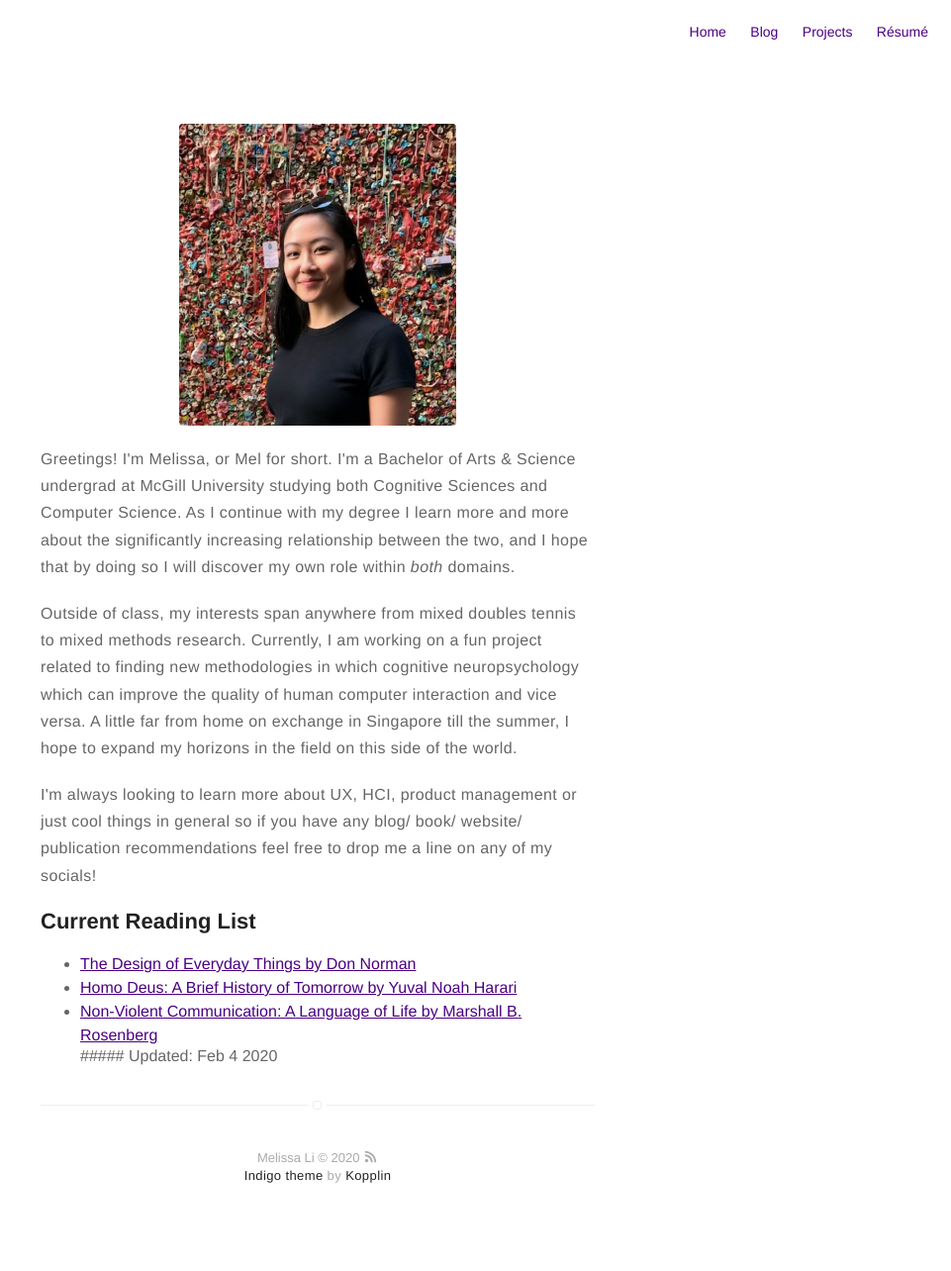
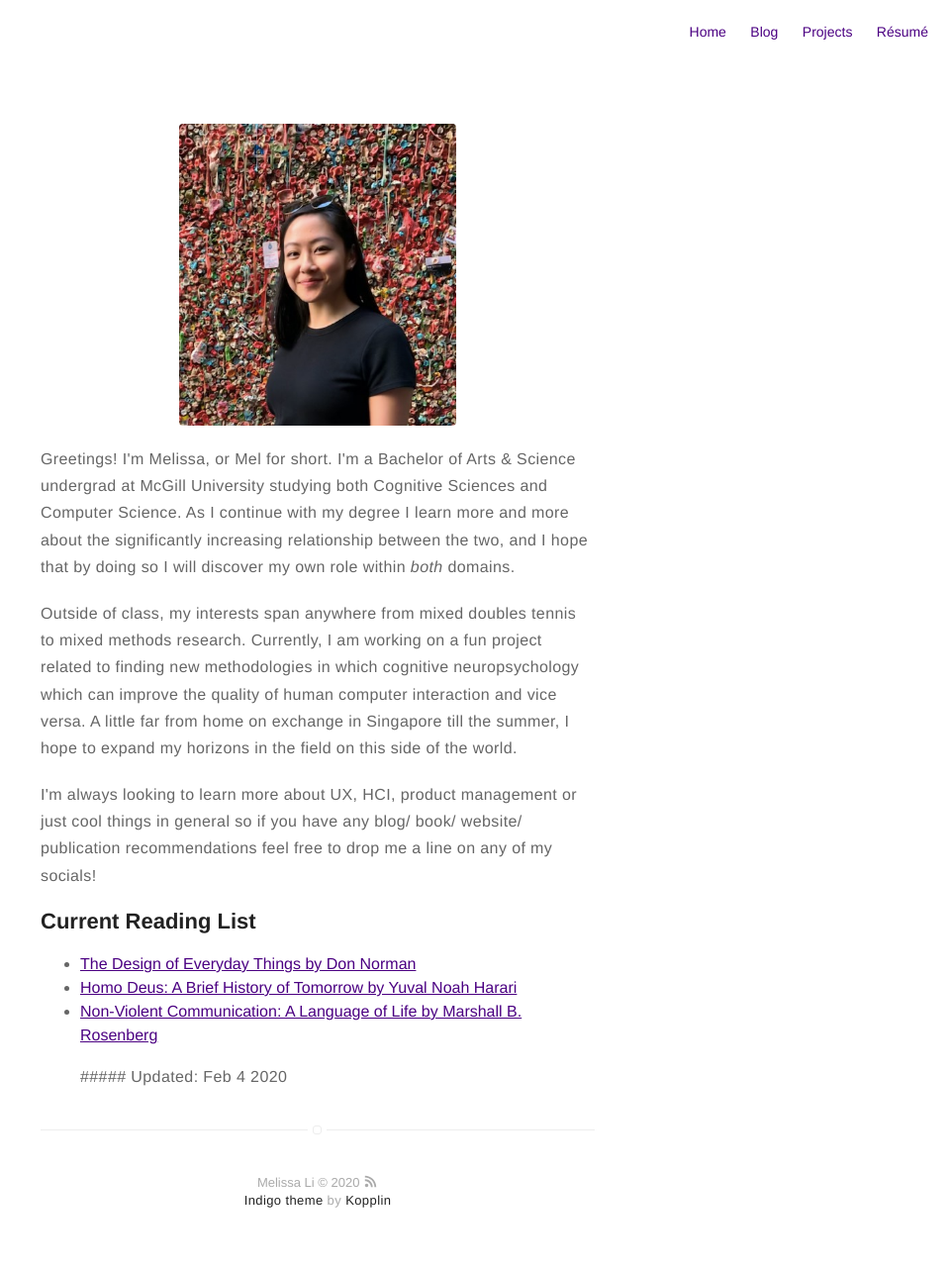
Before and after one commit to im-mel/im-mel.github.io, a Jekyll site: the page built from about.md, in a window 1280 px wide. Shown: the whole page at 99% size, without its empty margins (319-1280 px from the left). Built offline with Jekyll 4.4.1, drawn with Linux system fonts in a browser that asks for light colours; before the commit the page ends 1259 px from its top, so only the background shows below that.

```diff
--- a/about.md
+++ b/about.md
@@ -16,4 +16,4 @@ layout: page
 	<li><a href="https://books.google.com.sg/books?id=dWYyCwAAQBAJ&printsec=frontcover&dq=homo+deus+a+brief+history+of+tomorrow&hl=en&sa=X&redir_esc=y#v=onepage&q=homo%20deus%20a%20brief%20history%20of%20tomorrow&f=false">Homo Deus: A Brief History of Tomorrow by Yuval Noah Harari</a></li>
 	<li><a href="https://en.wikipedia.org/wiki/Nonviolent_Communication">Non-Violent Communication: A Language of Life by Marshall B. Rosenberg</a></li>
 
-##### Updated: Feb 4 2020
+<p> ##### Updated: Feb 4 2020 </p>
```
